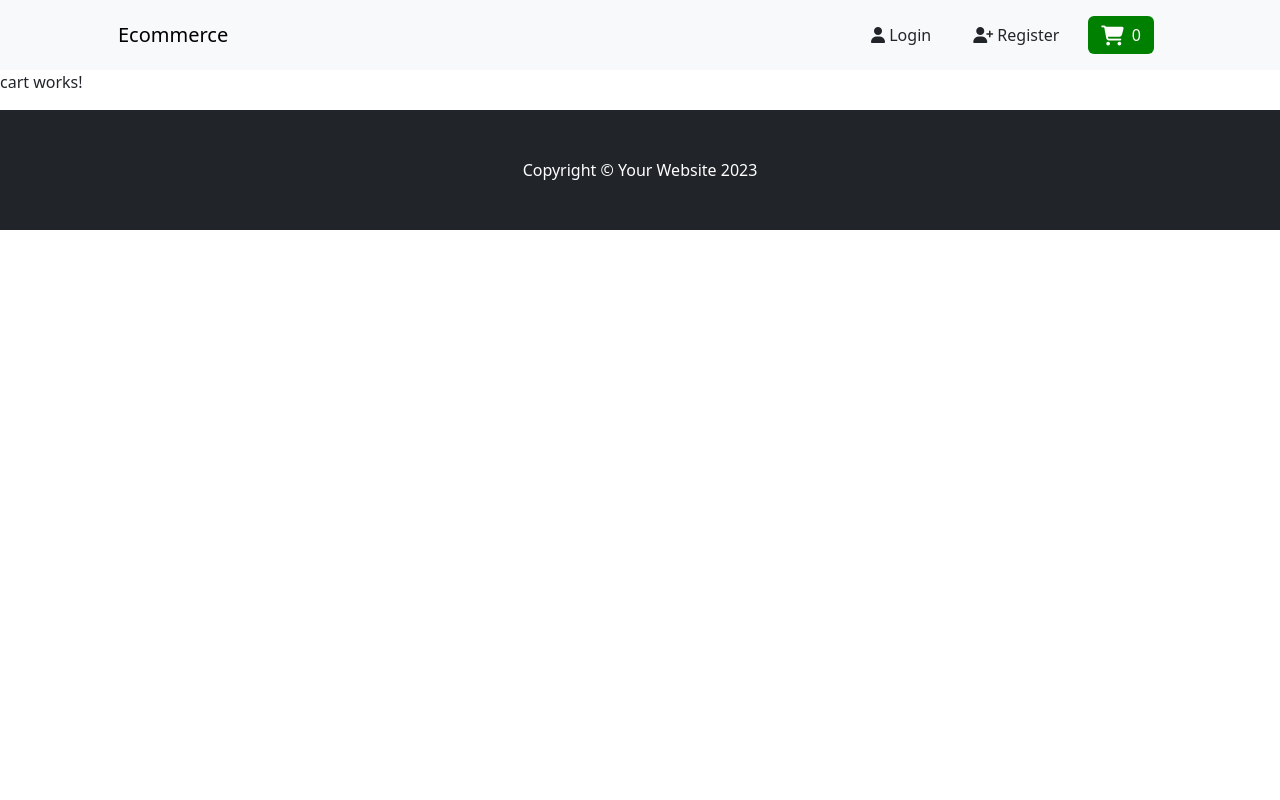
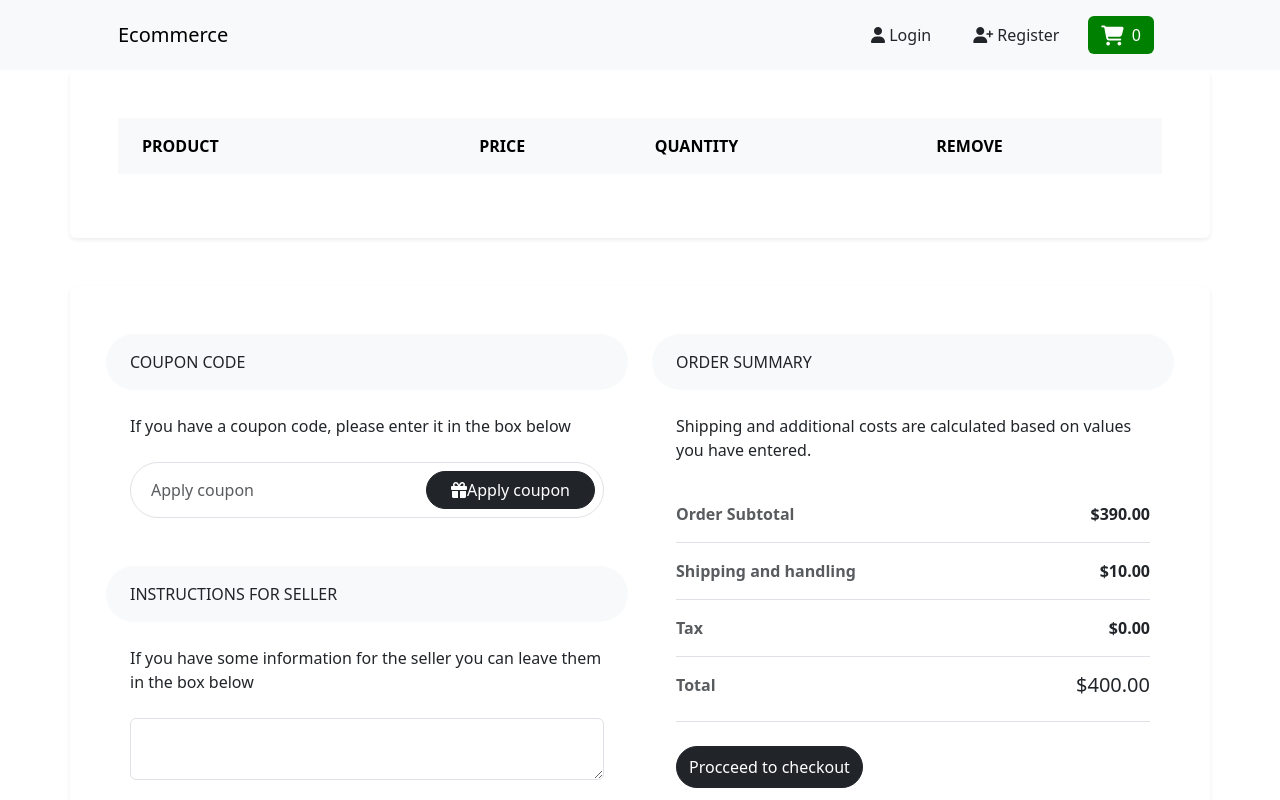
Before and after one commit to ahmedSamirSoftwareEng/E-commerce-Website, an Angular app: page /cart in a window 1280 px wide. Shown: the top 800 px of the page. Built offline with nearby package versions, Linux system fonts and the light colour scheme.

Commit message:
cart-services

```diff
--- a/src/app/components/header/header.component.html
+++ b/src/app/components/header/header.component.html
@@ -1,6 +1,6 @@
 <nav class="navbar navbar-expand-lg navbar-light bg-light position-sticky top-0 z-1">
   <div class="container px-4 px-lg-5 ">
-    <a class="navbar-brand  " href="#!">Ecommerce</a>
+    <a class="navbar-brand  " [routerLink]="['/']">Ecommerce</a>
 
     <button class="navbar-toggler" type="button" data-bs-toggle="collapse" data-bs-target="#navbarSupportedContent"
       aria-controls="navbarSupportedContent" aria-expanded="false" aria-label="Toggle navigation"><span
@@ -20,7 +20,7 @@
       <!-- cart -->
       <button class="btn m-2 "  routerLink="cart" routerLinkActive="active-link">
 
-        <span><i class="fa-solid fa-shopping-cart fa-lg me-2"></i>0</span>
+        <span><i class="fa-solid fa-shopping-cart fa-lg me-2"></i>{{ cartCount }}</span>
       </button>
 
     </div>
--- a/src/app/components/header/header.component.ts
+++ b/src/app/components/header/header.component.ts
@@ -1,13 +1,27 @@
 import { Component } from '@angular/core';
 import { RouterLink, RouterLinkActive } from '@angular/router';
+import { CartServicesService } from '../../services/cart-services.service';
 
 @Component({
   selector: 'app-header',
   standalone: true,
-  imports: [ RouterLink ,RouterLinkActive],
+  imports: [RouterLink, RouterLinkActive],
   templateUrl: './header.component.html',
   styleUrl: './header.component.css'
 })
 export class HeaderComponent {
+  cartCount;
+
+  constructor(private cartService: CartServicesService) {
+    this.cartCount =0;
+  }
+
+  ngOnInit() {
+   this.cartService.get_counter().subscribe((counter) => {
+
+     this.cartCount = counter
+
+   })
+  }
 
 }
--- a/src/app/pages/cart/cart.component.html
+++ b/src/app/pages/cart/cart.component.html
@@ -1,3 +1,107 @@
+<div class="px-4 px-lg-0">
+  <div class="pb-5">
+    <div class="container">
+      <div class="row">
+        <div class="col-lg-12 p-5 bg-white rounded shadow-sm mb-5">
 
+          <!-- Shopping cart table -->
+          <div class="table-responsive">
+            <table class="table">
+              <thead>
+                <tr>
+                  <th scope="col" class="border-0 bg-light">
+                    <div class="p-2 px-3 text-uppercase">Product</div>
+                  </th>
+                  <th scope="col" class="border-0 bg-light">
+                    <div class="py-2 text-uppercase">Price</div>
+                  </th>
+                  <th scope="col" class="border-0 bg-light">
+                    <div class="py-2 text-uppercase">Quantity</div>
+                  </th>
+                  <th scope="col" class="border-0 bg-light">
+                    <div class="py-2 text-uppercase">Remove</div>
+                  </th>
+                </tr>
+              </thead>
+              <tbody>
+                @for (item of products; track $index) {
+                <tr>
+                  <th scope="row" class="border-0">
+                    <div class="p-2">
+                      <img src="{{ item.thumbnail }}" alt="" width="70" class="img-fluid rounded shadow-sm">
+                      <div class="ml-3 d-inline-block align-middle">
+                        <h5 class="mb-0">{{ item.title }}</h5><span
+                          class="text-muted font-weight-normal font-italic d-block">Category: {{ item.category }}</span>
+                      </div>
+                    </div>
+                  </th>
+                  <td class="border-0 align-middle"><strong>${{ item.price }}</strong></td>
+                  <td class="border-0 align-middle">
+                    <div class="input-group quantity mx-auto" style="width: 100px;">
+                      <div class="input-group-btn">
+                      </div>
+                        <i class="fa fa-minus m-2"></i>
+                      <input type="text" class="form-control form-control-sm bg-light text-center" value="1">
+                      <div class="input-group-btn">
 
-  <p>cart works!</p>
+                          <i class="fa fa-plus m-2"></i>
+
+                      </div>
+                    </div>
+                  </td>
+                  <td class="border-0 align-middle"><a href="#" class="text-dark"><i class="fa fa-trash"></i></a></td>
+                </tr>
+
+                }
+              </tbody>
+            </table>
+          </div>
+          <!-- End -->
+        </div>
+      </div>
+
+      <!-- Coupon code section   -->
+      <div class="row py-5 p-4 bg-white rounded shadow-sm">
+        <div class="col-lg-6">
+          <div class="bg-light rounded-pill px-4 py-3 text-uppercase font-weight-bold">Coupon code</div>
+          <div class="p-4">
+            <p class="font-italic mb-4">If you have a coupon code, please enter it in the box below</p>
+            <div class="input-group mb-4 border rounded-pill p-2">
+              <input type="text" placeholder="Apply coupon" aria-describedby="button-addon3"
+                class="form-control border-0">
+              <div class="input-group-append border-0">
+                <button id="button-addon3" type="button" class="btn btn-dark px-4 rounded-pill"><i
+                    class="fa fa-gift mr-2"></i>Apply coupon</button>
+              </div>
+            </div>
+          </div>
+          <div class="bg-light rounded-pill px-4 py-3 text-uppercase font-weight-bold">Instructions for seller</div>
+          <div class="p-4">
+            <p class="font-italic mb-4">If you have some information for the seller you can leave them in the box below
+            </p>
+            <textarea name="" cols="30" rows="2" class="form-control"></textarea>
+          </div>
+        </div>
+        <div class="col-lg-6">
+          <div class="bg-light rounded-pill px-4 py-3 text-uppercase font-weight-bold">Order summary </div>
+          <div class="p-4">
+            <p class="font-italic mb-4">Shipping and additional costs are calculated based on values you have entered.
+            </p>
+            <ul class="list-unstyled mb-4">
+              <li class="d-flex justify-content-between py-3 border-bottom"><strong class="text-muted">Order Subtotal
+                </strong><strong>$390.00</strong></li>
+              <li class="d-flex justify-content-between py-3 border-bottom"><strong class="text-muted">Shipping and
+                  handling</strong><strong>$10.00</strong></li>
+              <li class="d-flex justify-content-between py-3 border-bottom"><strong
+                  class="text-muted">Tax</strong><strong>$0.00</strong></li>
+              <li class="d-flex justify-content-between py-3 border-bottom"><strong class="text-muted">Total</strong>
+                <h5 class="font-weight-bold">$400.00</h5>
+              </li>
+            </ul><a href="#" class="btn btn-dark rounded-pill py-2 btn-block">Procceed to checkout</a>
+          </div>
+        </div>
+      </div>
+
+    </div>
+  </div>
+</div>
--- a/src/app/pages/cart/cart.component.ts
+++ b/src/app/pages/cart/cart.component.ts
@@ -1,4 +1,8 @@
 import { Component } from '@angular/core';
+import { CartServicesService } from '../../services/cart-services.service';
+import { ProductsRequestService } from '../../services/products-request.service';
+import { RootInterface } from '../../types/product-interface';
+
 
 @Component({
   selector: 'app-cart',
@@ -9,4 +13,20 @@ import { Component } from '@angular/core';
 })
 export class CartComponent {
 
-}
+  products: RootInterface[] = [];
+
+
+
+  constructor(private cart_services: CartServicesService,
+    private products_request: ProductsRequestService) {
+
+  }
+
+  ngOnInit(): void {
+
+    this.products=this.cart_services.get_cartProductsIds()
+
+
+
+  }
+  }
--- a/src/app/pages/product-detiles/product-detiles.component.css
+++ b/src/app/pages/product-detiles/product-detiles.component.css
@@ -19,7 +19,11 @@ text-color {
 }
 
 
-
+img {
+  max-height: 400px;
+  max-width: 100%;
+  object-fit: contain;
+}
 
 /* Main image - left */
 .main-img img {
--- a/src/app/pages/product-detiles/product-detiles.component.html
+++ b/src/app/pages/product-detiles/product-detiles.component.html
@@ -3,7 +3,7 @@
     <!-- main image -->
     <div class="col-md-5">
       <div class="main-img">
-        <img class="img-fluid" [src]= "product.images"
+        <img class="img-fluid" [src]= "product.thumbnail"
           alt="ProductS">
         <div class="row my-3 previews">
           @for (image of product.images; track $index) {
@@ -35,7 +35,7 @@
         </div>
         <div class="buttons d-flex my-5">
           <div class="block">
-            <button  class="btn btn-outline-dark flex-shrink-0 " id="addTocart">Add to cart</button>
+            <button  class="btn btn-outline-dark flex-shrink-0 " id="addTocart" (click)="addToCart(product.id)">Add to cart</button>
           </div>
 
           <div class="block quantity">
--- /dev/null
+++ b/src/app/services/cart-services.service.ts
@@ -0,0 +1,56 @@
+import { Injectable } from '@angular/core';
+import { BehaviorSubject } from 'rxjs';
+import { ProductsRequestService } from './products-request.service';
+
+@Injectable({
+  providedIn: 'root'
+})
+export class CartServicesService {
+
+  private counter = new BehaviorSubject<number>(0);
+  productId: any;
+  cartProductsIds: any[] = [];
+  cartProducts: any[] = [];
+
+
+
+  constructor(private products_request: ProductsRequestService) {}
+
+
+
+ set_productId(id: any) {
+    this.productId = id;
+  }
+
+  get_productId() {
+    return this.productId;
+  }
+
+  get_counter()  {
+    return this.counter.asObservable();
+  }
+
+  set_counter(newCounter: number) {
+    this.counter.next(newCounter);
+   }
+
+
+set_cartProductsIds(productId: any) {
+
+  this.cartProductsIds.push(productId);
+
+ for (let index = 0; index < this.cartProductsIds.length; index++) {
+   this.products_request.getProductsById(this.cartProductsIds[index]).subscribe((res: any) => {
+     if (res) {
+       this.cartProducts.push(res);
+     }
+   })
+ }
+
+}
+get_cartProductsIds() {
+  return this.cartProducts;
+}
+
+
+}
--- a/src/app/types/product-interface.ts
+++ b/src/app/types/product-interface.ts
@@ -28,7 +28,7 @@ export interface RootInterface {
     barcode: string
     qrCode: string
   }
-  images: string[]
+  images: []
   thumbnail: string
 
 }
```
Also changed, not shown: src/app/pages/homepage/homepage.component.html (+6 -3 lines), src/app/pages/product-detiles/product-detiles.component.ts (+40 -13 lines), 1 other file (tests, documents, lock files or other folders).
